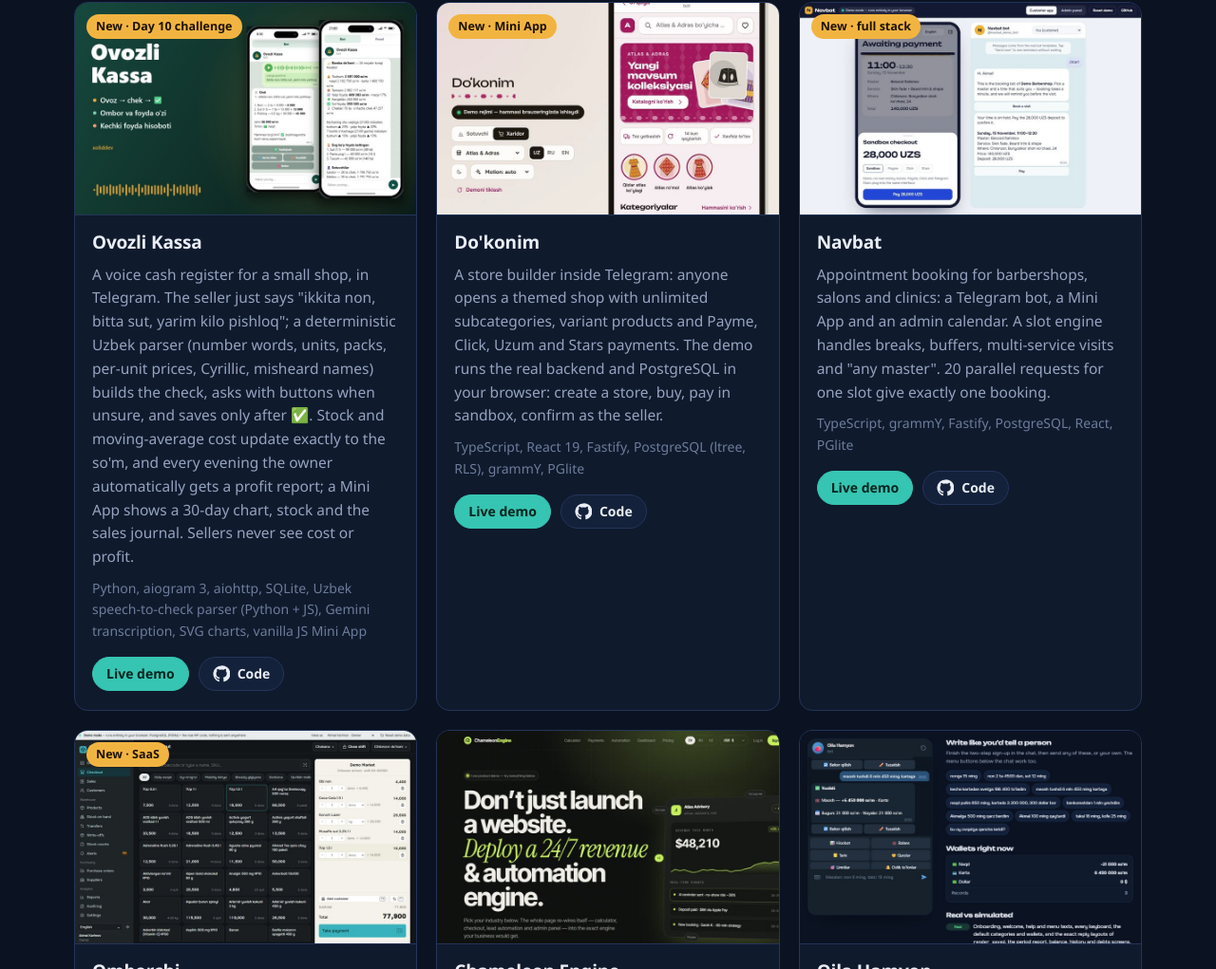
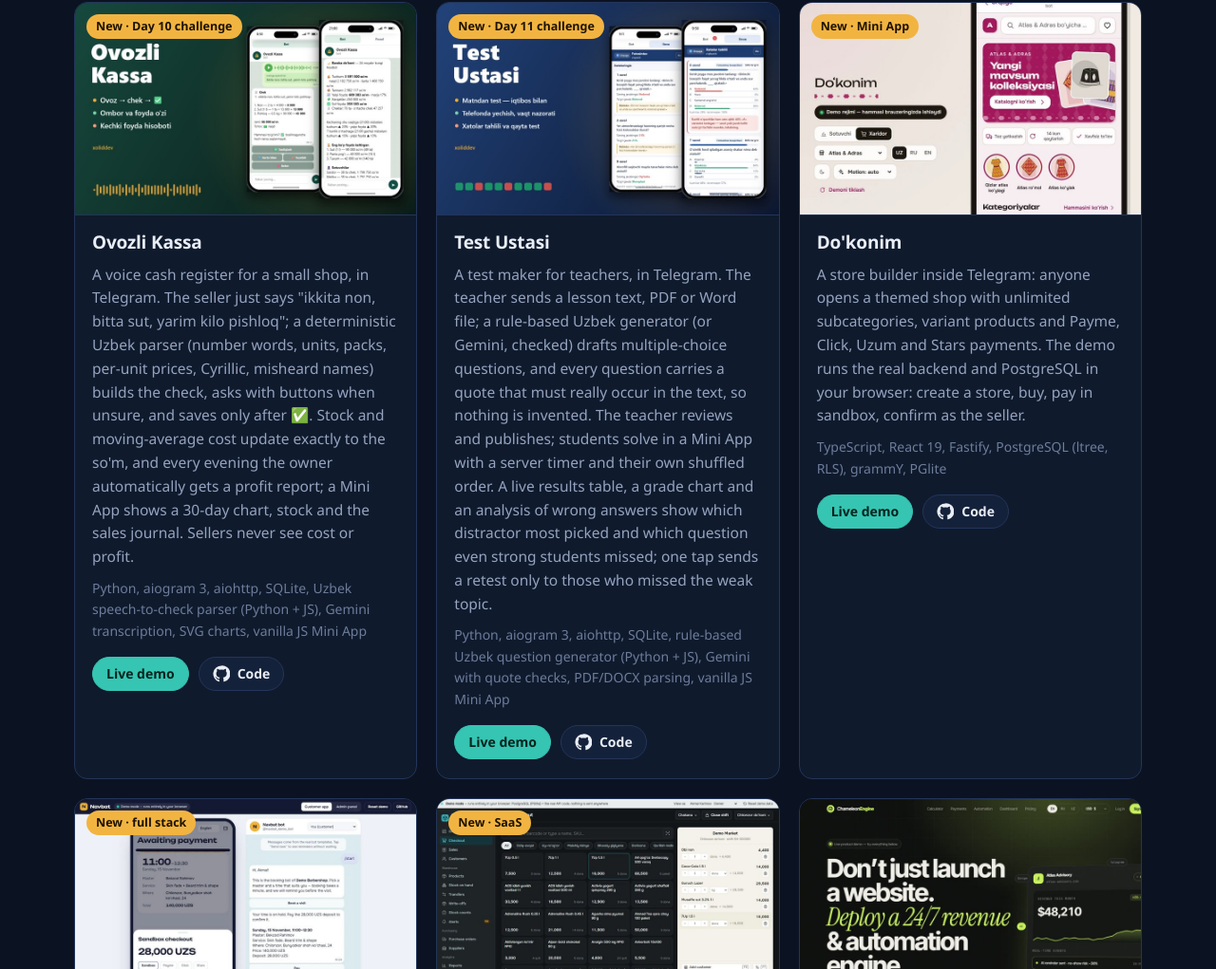
Before and after one commit to xoliddev/xoliddev.github.io, a plain HTML site: page index.html in a window 1280 px wide. Shown: the part 6287-7308 px from the top of the page at 95% size. Drawn offline with Linux system fonts and the light colour scheme; a web font is replaced by a local one.

Commit message:
Test Ustasi: card, thumbnail and sitemap (day 11)
Co-Authored-By: Claude Opus 5.5 <noreply@anthropic.com>

```diff
--- a/index.html
+++ b/index.html
@@ -333,6 +333,18 @@
           </div>
         </article>
         <article class="proj">
+          <a class="proj-thumb" href="/test-ustasi/" tabindex="-1" aria-hidden="true"><img src="assets/img/thumbs/test-ustasi.jpg" alt="" loading="lazy" width="800" height="500"><span class="badge-play"><span class="l-en">New · Day 11 challenge</span><span class="l-uz">Yangi · 11-kun chellenj</span></span></a>
+          <div class="proj-body">
+            <h3><a href="/test-ustasi/">Test Ustasi</a></h3>
+            <p class="l-en">A test maker for teachers, in Telegram. The teacher sends a lesson text, PDF or Word file; a rule-based Uzbek generator (or Gemini, checked) drafts multiple-choice questions, and every question carries a quote that must really occur in the text, so nothing is invented. The teacher reviews and publishes; students solve in a Mini App with a server timer and their own shuffled order. A live results table, a grade chart and an analysis of wrong answers show which distractor most picked and which question even strong students missed; one tap sends a retest only to those who missed the weak topic.</p><p class="l-uz">O'qituvchilar uchun test ustasi, Telegram ichida. O'qituvchi darslik matni, PDF yoki Word faylini yuboradi, bot undan test savollarini tuzadi. Har bir savol ostida matndan iqtibos turadi: iqtibos matnda bo'lmasa, savol olinmaydi, shuning uchun hech narsa to'qib chiqarilmaydi. O'qituvchi tekshirib nashr qiladi, o'quvchilar telefonda, taymer bilan va har biri o'z tartibida yechadi. Natijalar jadvali va xato savollar tahlili ko'rsatadi: ko'pchilik qaysi variantni tanlagan, qaysi savolda kuchlilar ham adashgan. Bitta tugma bilan qayta test faqat xato qilganlarga boradi.</p>
+            <p class="proj-tech">Python, aiogram 3, aiohttp, SQLite, rule-based Uzbek question generator (Python + JS), Gemini with quote checks, PDF/DOCX parsing, vanilla JS Mini App</p>
+            <div class="btn-row">
+              <a class="btn btn-primary btn-small" href="/test-ustasi/"><span class="l-en">Live demo</span><span class="l-uz">Jonli demo</span></a>
+              <a class="btn btn-small" href="https://github.com/xoliddev/test-ustasi" target="_blank" rel="noopener"><svg viewBox="0 0 24 24" fill="currentColor" aria-hidden="true"><path d="M12 .5a11.5 11.5 0 0 0-3.6 22.4c.6.1.8-.3.8-.6v-2c-3.2.7-3.9-1.5-3.9-1.5-.5-1.3-1.3-1.7-1.3-1.7-1-.7.1-.7.1-.7 1.2.1 1.8 1.2 1.8 1.2 1 1.8 2.8 1.3 3.5 1 .1-.8.4-1.3.7-1.6-2.6-.3-5.3-1.3-5.3-5.7 0-1.3.5-2.3 1.2-3.1-.1-.3-.5-1.5.1-3.1 0 0 1-.3 3.2 1.2a11 11 0 0 1 5.8 0c2.2-1.5 3.2-1.2 3.2-1.2.6 1.6.2 2.8.1 3.1.8.8 1.2 1.9 1.2 3.1 0 4.4-2.7 5.4-5.3 5.7.4.4.8 1.1.8 2.2v3.3c0 .3.2.7.8.6A11.5 11.5 0 0 0 12 .5z"/></svg><span class="l-en">Code</span><span class="l-uz">Kod</span></a>
+            </div>
+          </div>
+        </article>
+        <article class="proj">
           <a class="proj-thumb" href="/dokonim/" tabindex="-1" aria-hidden="true"><img src="assets/img/thumbs/dokonim.jpg" alt="" loading="lazy" width="800" height="500"><span class="badge-play"><span class="l-en">New · Mini App</span><span class="l-uz">Yangi · Mini App</span></span></a>
           <div class="proj-body">
             <h3><a href="/dokonim/">Do'konim</a></h3>
--- a/sitemap.xml
+++ b/sitemap.xml
@@ -20,5 +20,6 @@
   <url><loc>https://xoliddev.github.io/sport-zal/</loc><lastmod>2026-11-23</lastmod><priority>0.8</priority></url>
   <url><loc>https://xoliddev.github.io/bozor-narxi/</loc><lastmod>2026-11-23</lastmod><priority>0.8</priority></url>
   <url><loc>https://xoliddev.github.io/ovozli-kassa/</loc><lastmod>2026-11-24</lastmod><priority>0.8</priority></url>
+  <url><loc>https://xoliddev.github.io/test-ustasi/</loc><lastmod>2026-11-25</lastmod><priority>0.8</priority></url>
   <url><loc>https://xoliddev.github.io/dokonim/</loc><lastmod>2026-11-15</lastmod><priority>0.9</priority></url>
 </urlset>
```
Also changed, not shown: assets/img/thumbs/test-ustasi.jpg (added).
